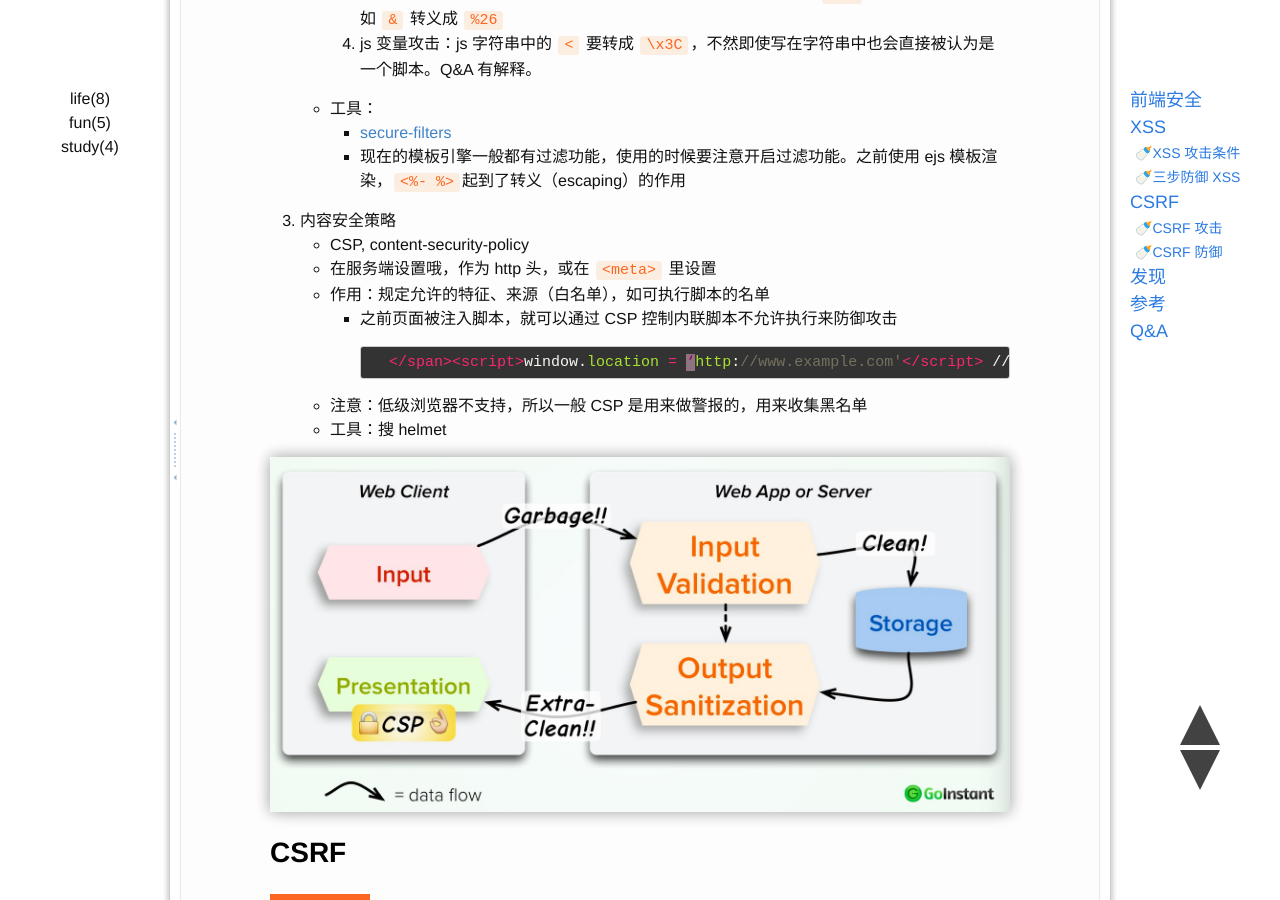
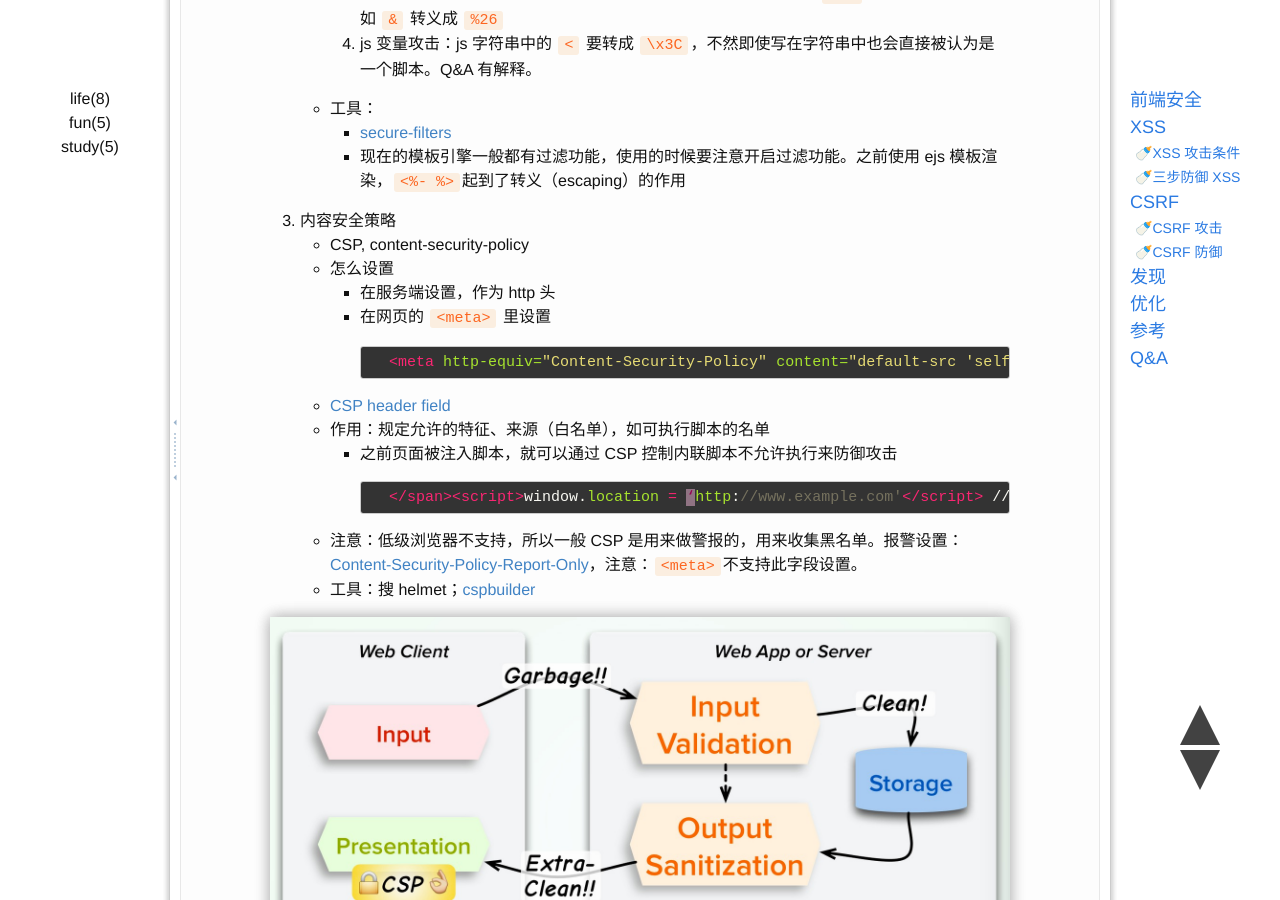
Before and after one commit to Kreja/kreja.github.io, a Jekyll site: the page built from _posts/study/2015-08-03-frontend-security.md, in a window 1280 px wide and 900 px high, scrolled down 1831 px. Built offline with Jekyll 4.4.1, drawn with Linux system fonts in a browser that asks for light colours; Markdown is read by kramdown in place of the engine named in the settings; some of the changed text lies outside the part shown.

Commit message:
post:mac configure

````diff
--- a/_posts/study/2015-08-03-frontend-security.md
+++ b/_posts/study/2015-08-03-frontend-security.md
@@ -80,15 +80,22 @@ description: xss、csrf的攻击和防御
 
 3. 内容安全策略
 	* CSP, content-security-policy
-	* 在服务端设置哦，作为 http 头，或在 `<meta>` 里设置
+	* 怎么设置
+		* 在服务端设置，作为 http 头
+		* 在网页的 `<meta>` 里设置
+
+			```html
+			<meta http-equiv="Content-Security-Policy" content="default-src 'self' foo.com">
+			```
+	* [CSP header field](http://www.w3.org/TR/CSP2/#content-security-policy-header-field)
 	* 作用：规定允许的特征、来源（白名单），如可执行脚本的名单
 		* 之前页面被注入脚本，就可以通过 CSP 控制内联脚本不允许执行来防御攻击
 
 			```html
 			</span><script>window.location = ‘http://www.example.com'</script> // 要允许内联的脚本，得在 csp 中设置 'unsafe-inline'
 			```
-	* 注意：低级浏览器不支持，所以一般 CSP 是用来做警报的，用来收集黑名单
-	* 工具：搜 helmet
+	* 注意：低级浏览器不支持，所以一般 CSP 是用来做警报的，用来收集黑名单。报警设置：[Content-Security-Policy-Report-Only](http://www.w3.org/TR/CSP2/#content-security-policy-report-only-header-field)，注意：`<meta>`不支持此字段设置。
+	* 工具：搜 helmet；[cspbuilder](https://cspbuilder.info/static/#/main/)
 
 ![xss 防御三步曲](/public/upload/study/xss 防御三部曲.jpg)
 
@@ -122,6 +129,14 @@ description: xss、csrf的攻击和防御
 # 发现
 * token 的检验可以写成前置路由，拦截非法入侵
 * onetimetoken，即使这次被拦截了，可是这次的请求已经发送了，下次的token又不一样了，所以这次的 token 被拦截知道了也没用
+
+
+# 优化
+* 在哪里进行防御处理？可以用最少的处理覆盖最多的面？
+	* 听说是在服务器端处理
+	* 我觉得是最早可以处理的时候就进行处理
+	* 前后端得约定好，免得重复处理了
+
 
 # 参考
 * [Preventing XSS and CSRF](http://stash.github.io/empirejs-2014)
````
Also changed, not shown: _posts/study/2015-08-11-mac-configure.md (added, +45 -0 lines), 1 other file.
